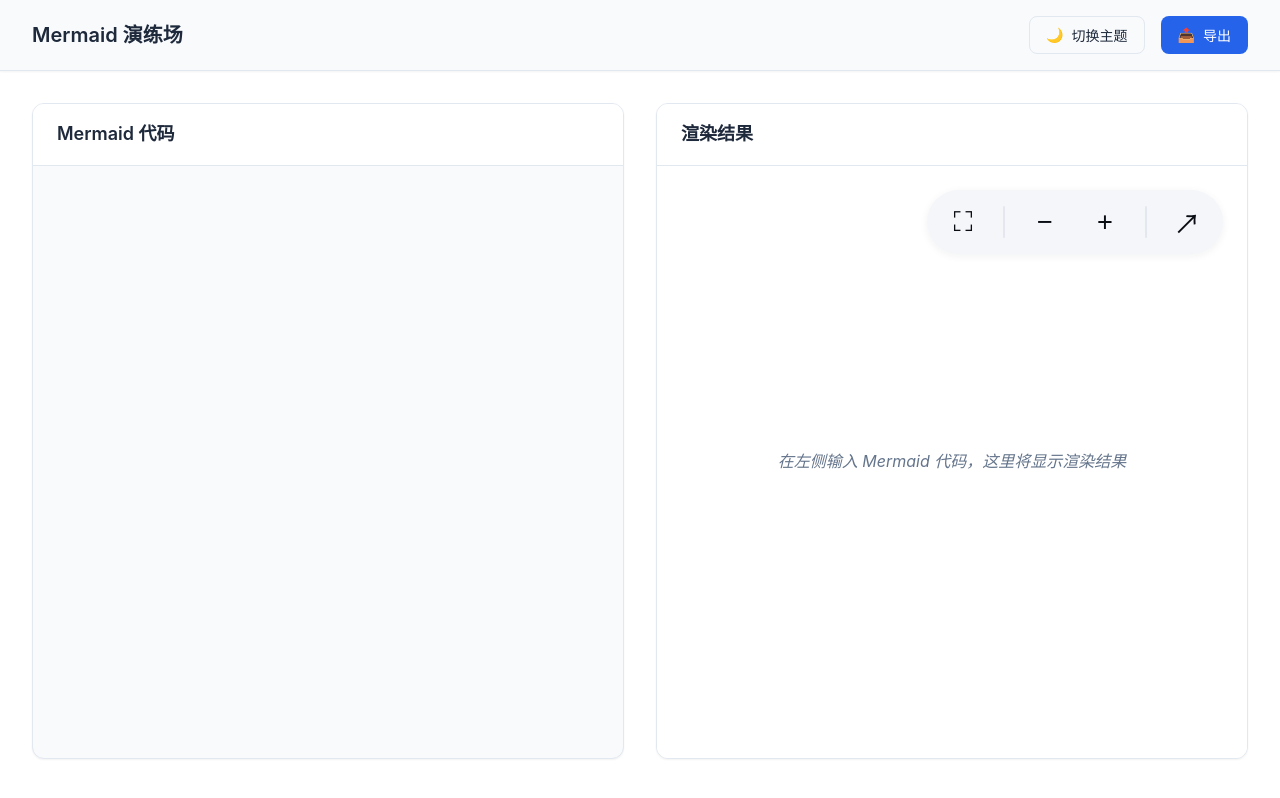
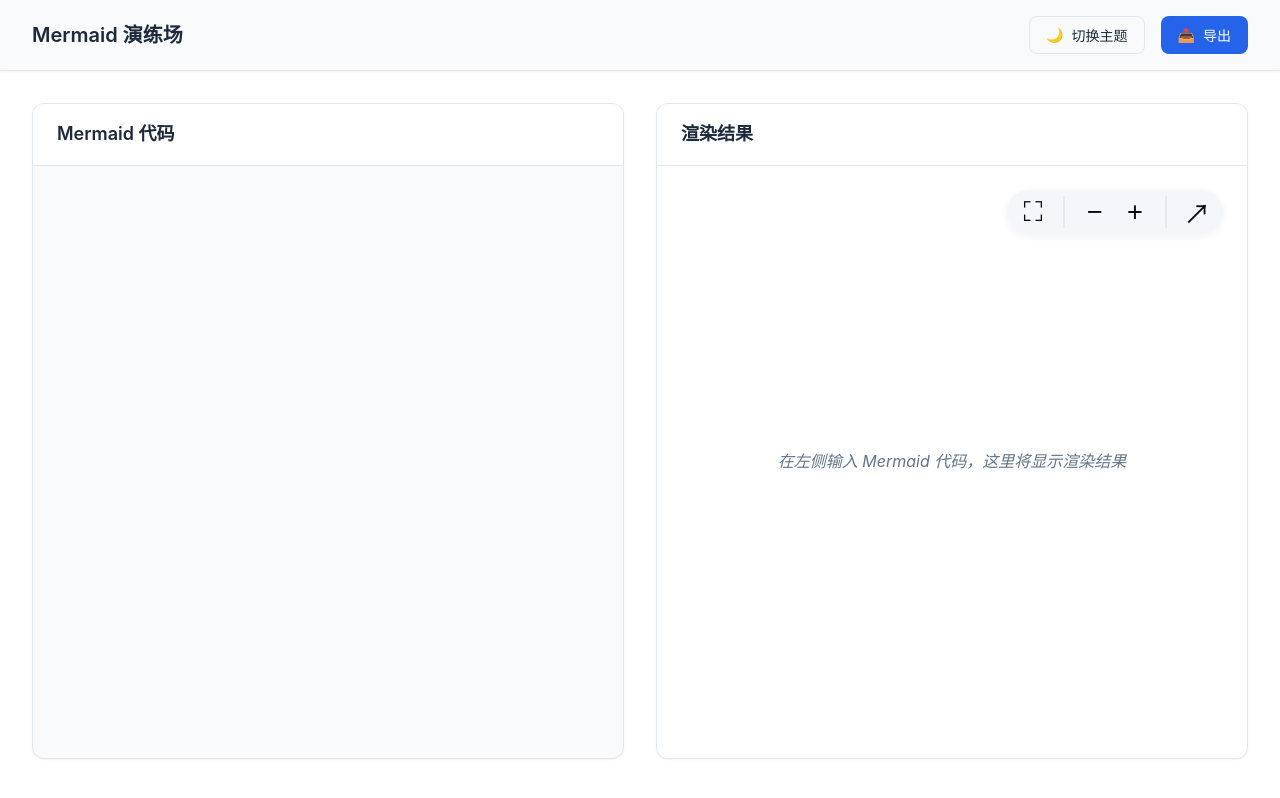
Before and after one commit to whyun-pages/mermaid-playground, a website built with Vite: page index.html in a window 1280 px wide. Built offline with nearby package versions, Linux system fonts and the light colour scheme; what monaco-editor would draw is missing.

Commit message:
chore: change zoom button size

```diff
--- a/src/styles/main.css
+++ b/src/styles/main.css
@@ -308,8 +308,8 @@
     box-shadow: 0 2px 8px 0 rgba(16,30,54,0.06);
     padding: 0.25rem 0.5rem;
     z-index: 10;
-    min-height: 56px;
-    min-width: 220px;
+    min-height: 36px;
+    min-width: 120px;
     gap: 0.25rem;
 }
 
@@ -318,8 +318,8 @@
     border: none;
     outline: none;
     border-radius: 1.2rem;
-    width: 56px;
-    height: 56px;
+    width: 36px;
+    height: 36px;
     display: flex;
     align-items: center;
     justify-content: center;
```
